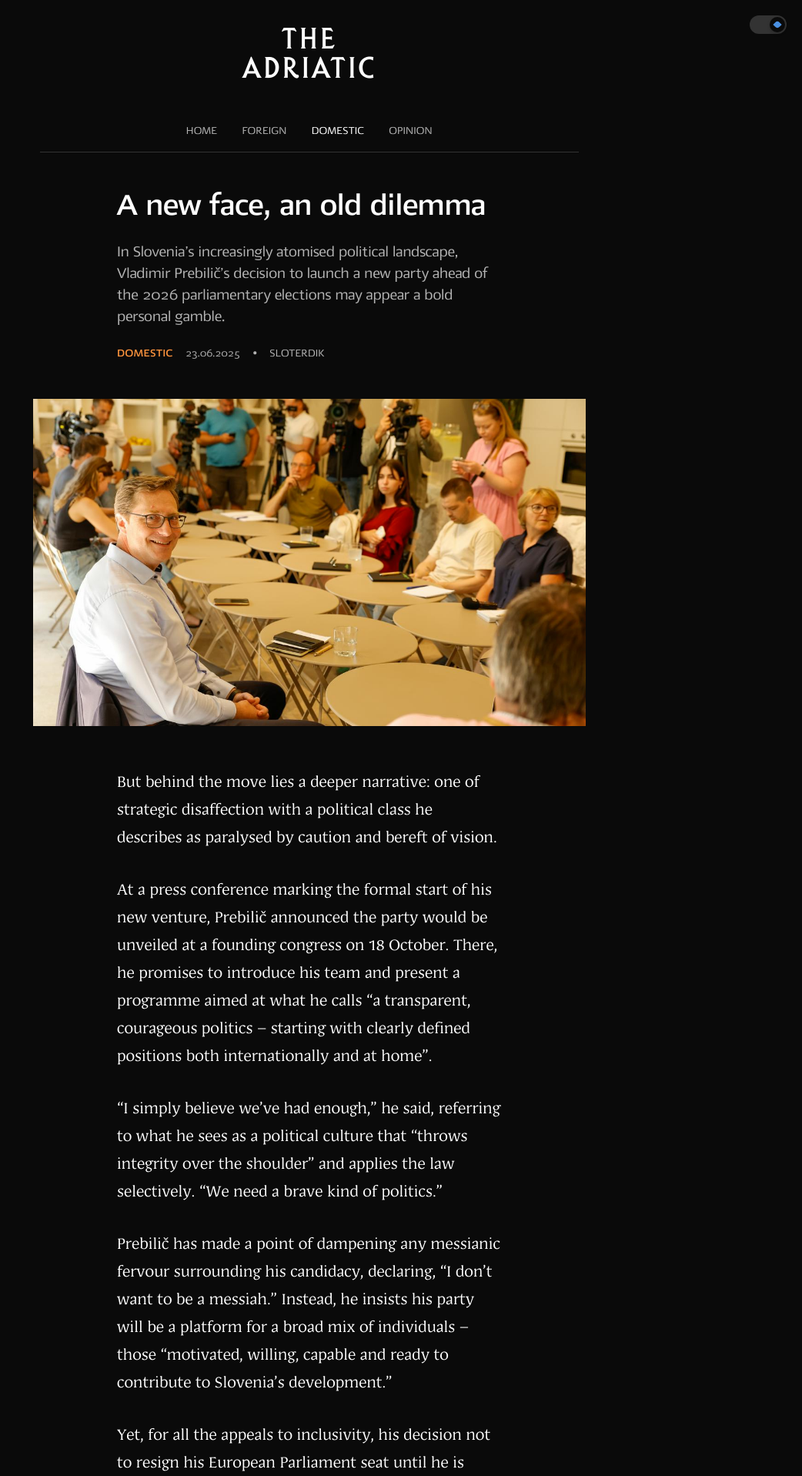
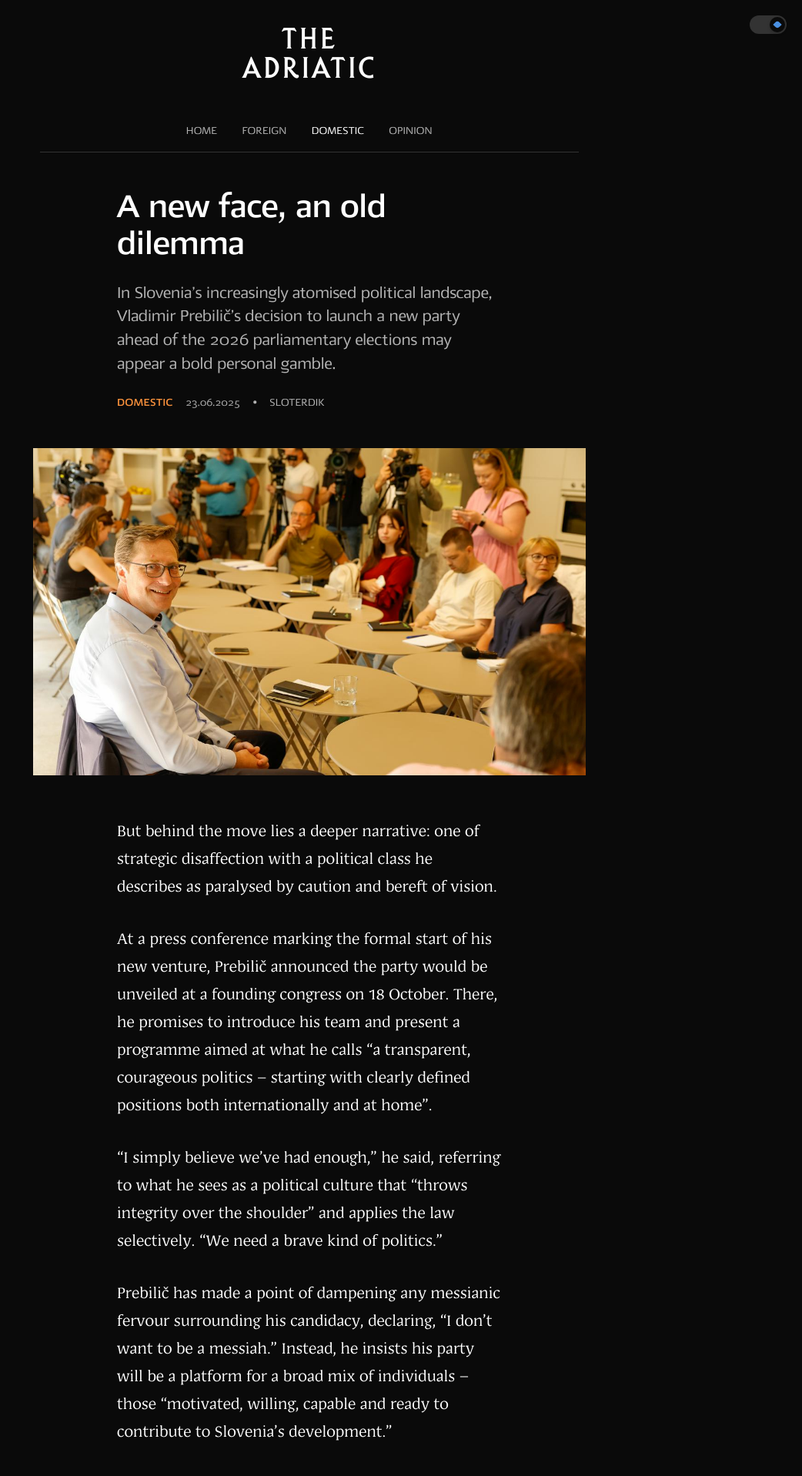
Before and after one commit to tfhoerest/azt, a Jekyll site: the page built from _posts/2025-06-23-bid-for-relevance.md, in a window 1280 px wide. Shown: the top 1917 px of the page at 77% size, without its empty margins (238-1280 px from the left). Built offline with Jekyll 4.4.1, drawn with Linux system fonts in a browser that asks for light colours; some web fonts are replaced.

Commit message:
Update post.html

```diff
--- a/_layouts/post.html
+++ b/_layouts/post.html
@@ -20,7 +20,7 @@ layout: default
 
 .post-title {
     font-family: 'Saj JY', 'Inter', 'Helvetica Neue', Helvetica, Arial, FreeSans, sans-serif;
-    font-size: 2.5rem;  /* Larger like Zeit */
+    font-size: 2.75rem;  /* Slightly larger */
     font-weight: 700;
     color: var(--z-ds-color-text-100);
     line-height: 1.1;  /* Tighter line height for large headlines */
@@ -28,7 +28,7 @@ layout: default
 }
 
 .post-lede {
-    font-size: 1.25rem;  /* Medium size like Zeit */
+    font-size: 1.375rem;  /* Slightly larger */
     color: var(--z-ds-color-text-70);
     line-height: 1.4;
     margin-bottom: 1.5rem;  /* More space to meta */
@@ -166,11 +166,11 @@ layout: default
     }
 
     .post-title {
-        font-size: 2rem;  /* Smaller on mobile like Zeit */
+        font-size: 2.25rem;  /* Slightly larger on mobile too */
     }
 
     .post-lede {
-        font-size: 1.125rem;  /* Slightly smaller on mobile */
+        font-size: 1.25rem;  /* Slightly larger on mobile */
     }
 
     .post-image {
```
